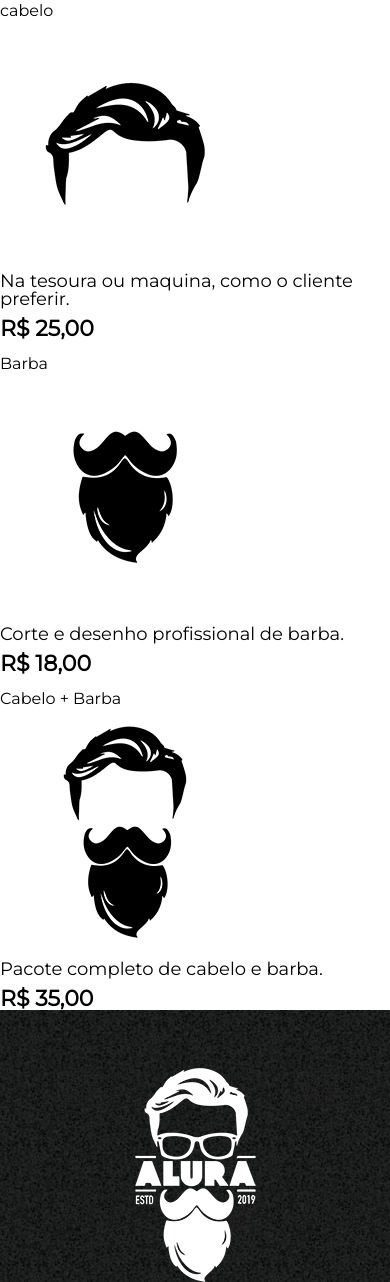
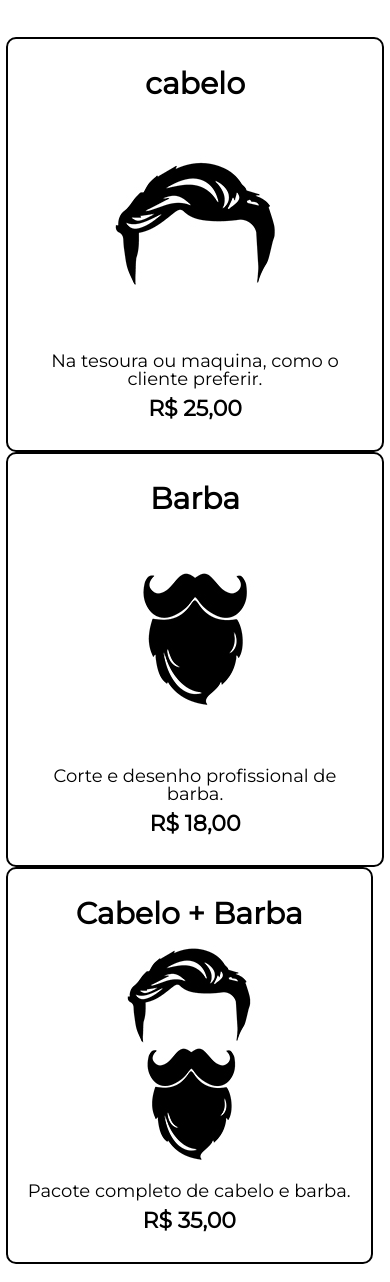
Before and after one commit to anavegana/barbeariaAlura, a plain HTML site: page produtos.html in a window 390 px wide. Shown: the part 322-1604 px from the top of the page. Drawn offline with Linux system fonts and the light colour scheme.

Commit message:
css mobile

```diff
--- a/css/style.css
+++ b/css/style.css
@@ -78,6 +78,11 @@ nav a:hover{
   margin:10px 0 0;
 }
 
+@media screen and (max-width: 480px){
+  .produto-descriçao, .produto-preço, .produtos, .produtos li{
+    width:auto;
+  }
+}
 footer{
   text-align:center;
   background: url("bg.jpg");
@@ -124,6 +129,12 @@ border:none;
 border-radius:5px;
 transition:1s all;
 cursor:pointer;
+}
+@media screen and (max-width: 480px){
+  .enviar{
+    width:auto;
+
+  }
 }
 
 .enviar:hover{background:darkorange;
--- a/produtos.html
+++ b/produtos.html
@@ -1,9 +1,10 @@
+
 <!DOCTYPE html>
 <html>
   <head>
     <meta charset="utf-8">
     <meta name="viewport" content="width=device-width">
-      <title> Produtos - Barbearia Alura</title>
+    <title>Produtos - Barbearia Alura</title>
     <link rel="stylesheet" href="css/reset.css">
     <link rel="stylesheet" href="css/style.css">
     <link rel="preconnect" href="https://fonts.gstatic.com">
@@ -23,34 +24,30 @@
       </div>
     </header>
     <main>
-      <nav>
-      <ul >
-        <li  >
+      <ul class="produtos">
+        <li>
           <h2>cabelo</h2>
-          <img src="img/cabelo.jpg" alt="imagem de cabelo">
+          <img src="img/cabelo.jpg">
           <p class="produto-descriçao">Na tesoura ou maquina, como o cliente preferir.</p>
           <p class="produto-preço"> R$ 25,00 </p>
         </li>
-        <li   >
+        <li>
           <h2>Barba</h2>
-          <img src="img/barba.jpg"  alt="imagem de barba">
+          <img src="img/barba.jpg">
           <p class="produto-descriçao">Corte e desenho profissional de barba.</p>
           <p class="produto-preço"> R$ 18,00</p>
         </li>
-        <li >
+        <li>
           <h2>Cabelo + Barba</h2>
-          <img src="img/cabelo+barba.jpg"  alt="imagem de cabelo e barba">
+          <img src="img/cabelo+barba.jpg">
           <p class="produto-descriçao">Pacote completo de cabelo e barba.</p>
           <p class="produto-preço"> R$ 35,00</p>
         </li>
       </ul>
-      </nav>
     </main>
-
     <footer>
       <img src="img/logo-branco.png" alt="Logo Barbearia Alura" title="Logo Barbearia Alura">
       <p class="copyright">&copy; Copyright Barbearia Alura -2021</p>
     </footer>
-
   </body>
 </html>
```
Lines whose indentation alone changed are shown as unchanged.
